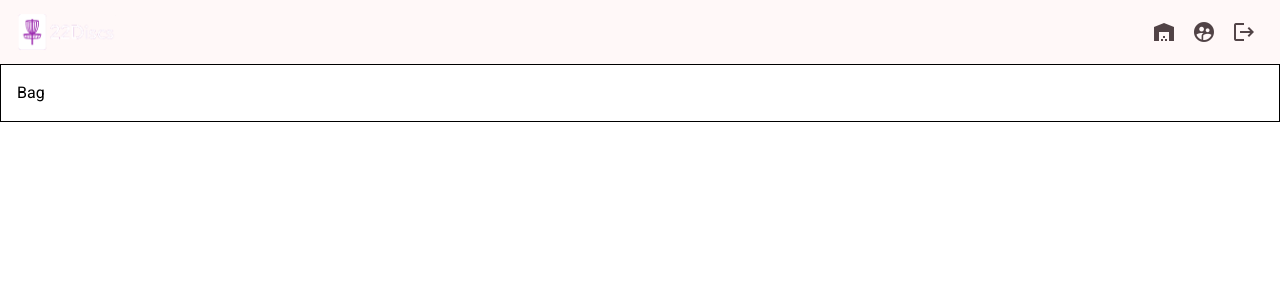
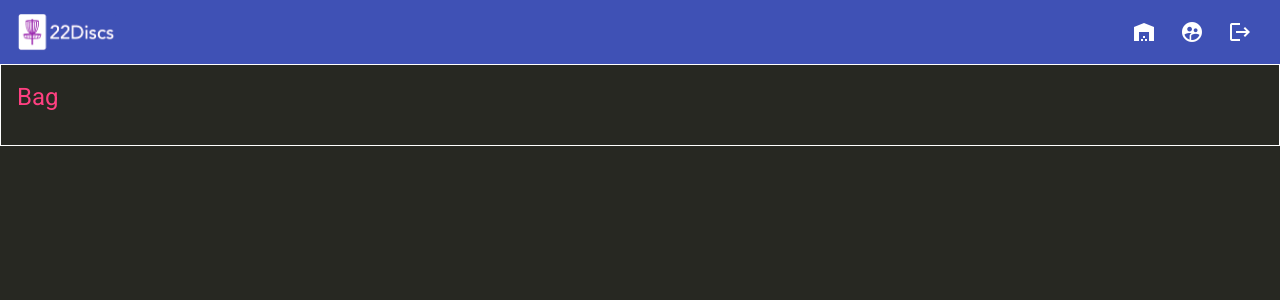
Before and after one commit to Fawlty22/22Discs, an Angular app in the folder ui/: page /bag in a window 1280 px wide. Shown: the top 300 px of the page. Built offline with nearby package versions, Linux system fonts and the light colour scheme.

Commit message:
somewhat better colors for now

```diff
--- a/ui/angular.json
+++ b/ui/angular.json
@@ -25,7 +25,7 @@
             "inlineStyleLanguage": "css",
             "assets": ["src/assets", "src/favicon.ico"],
             "styles": [
-              "@angular/material/prebuilt-themes/rose-red.css",
+              "@angular/material/prebuilt-themes/indigo-pink.css",
               "src/styles.css"
             ],
             "scripts": []
@@ -83,7 +83,7 @@
             "inlineStyleLanguage": "css",
             "assets": ["src/assets", "src/favicon.ico"],
             "styles": [
-              "@angular/material/prebuilt-themes/rose-red.css",
+              "@angular/material/prebuilt-themes/indigo-pink.css",
               "src/styles.css"
             ],
             "scripts": []
--- a/ui/src/app/bag/bag.component.html
+++ b/ui/src/app/bag/bag.component.html
@@ -13,9 +13,7 @@
     >
       <mat-icon>warehouse</mat-icon>
     </button>
-    <mat-icon [matMenuTriggerFor]="menu" class="invisible" color="accent"
-      >flight</mat-icon
-    >
+    <mat-icon [matMenuTriggerFor]="menu" class="invisible">flight</mat-icon>
     <mat-menu #menu="matMenu">
       <img [src]="disc.flightpath" alt="flightpath" />
     </mat-menu>
--- a/ui/src/app/collection/collection.component.html
+++ b/ui/src/app/collection/collection.component.html
@@ -26,9 +26,7 @@
       <button class="invisible" mat-icon-button (click)="deleteDisc(disc.id)">
         <mat-icon>delete</mat-icon>
       </button>
-      <mat-icon [matMenuTriggerFor]="menu" class="invisible" color="accent"
-        >flight</mat-icon
-      >
+      <mat-icon [matMenuTriggerFor]="menu" class="invisible">flight</mat-icon>
       <mat-menu #menu="matMenu">
         <img [src]="disc.flightpath" alt="flightpath" />
       </mat-menu>
--- a/ui/src/styles.css
+++ b/ui/src/styles.css
@@ -3,9 +3,17 @@
 
 html,
 body {
+  background-color: #272822;
+  color: white;
   height: 100%;
 }
 body {
   margin: 0;
   font-family: Roboto, "Helvetica Neue", sans-serif;
 }
+
+h1 {
+  color: #ff4081;
+  font-weight: 500;
+  font-size: 1.5rem;
+}
```
